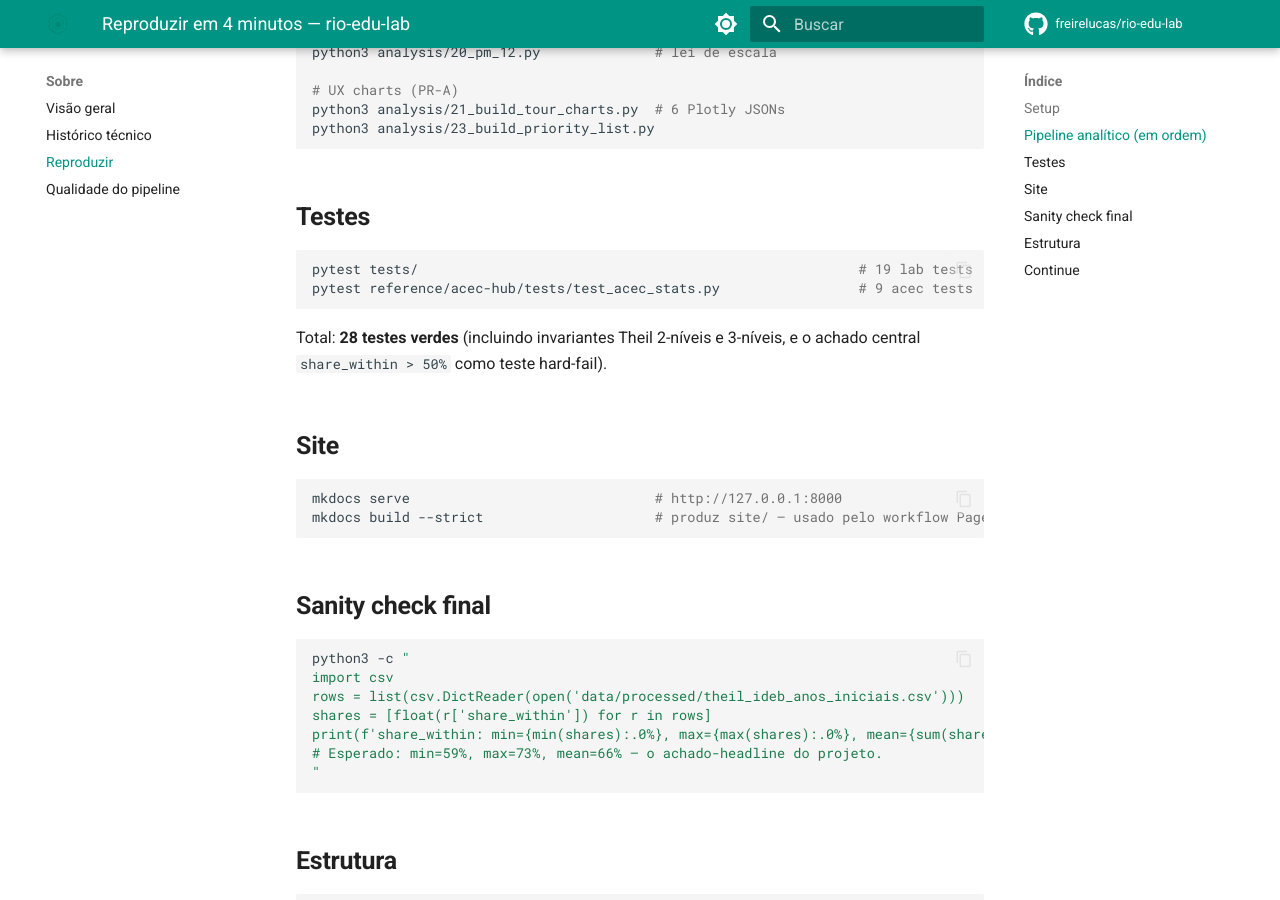
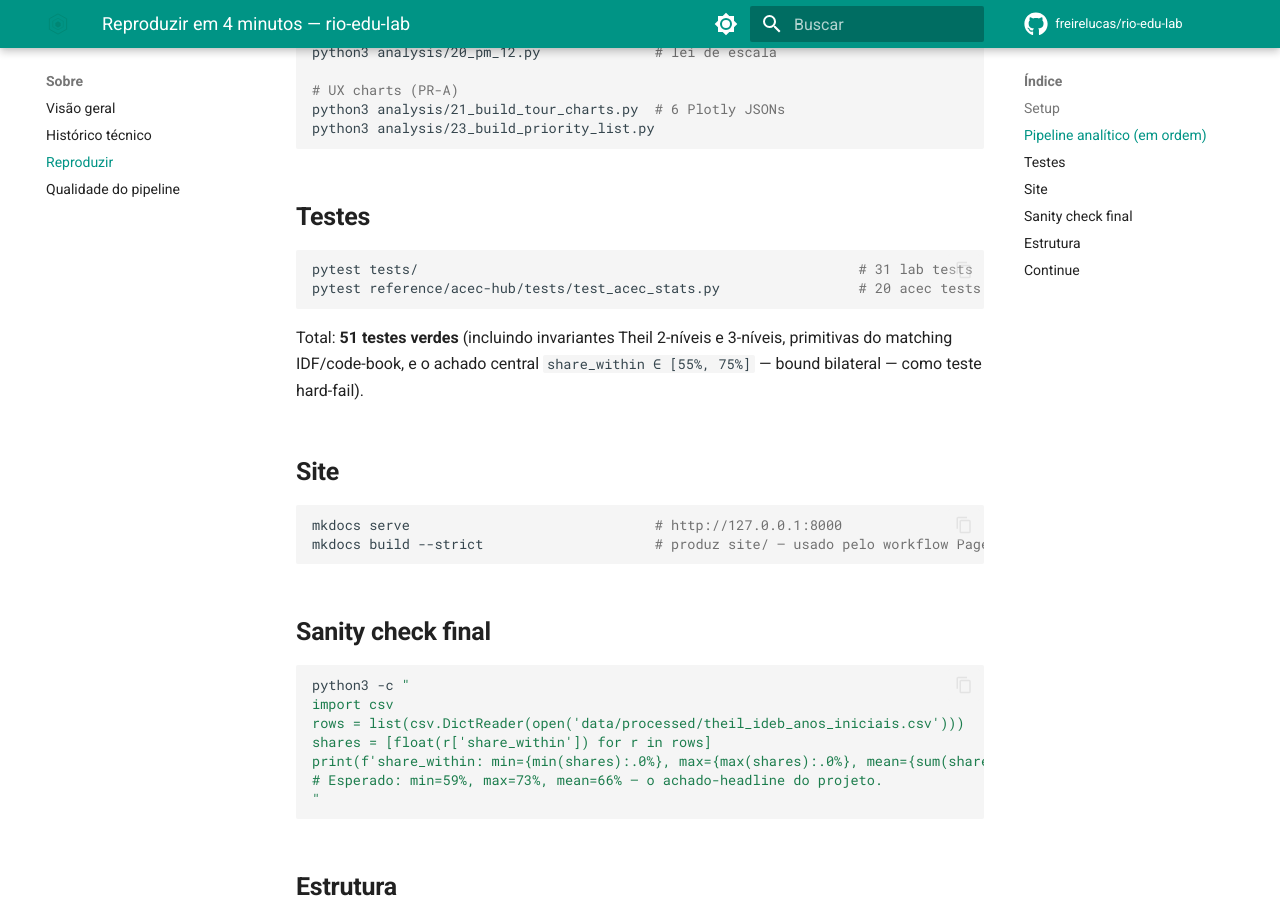
Before and after one commit to freirelucas/rio-edu-lab, an MkDocs documentation site: the page built from docs/reproduzir.md, in a window 1280 px wide and 900 px high, scrolled down 1085 px. Built offline with MkDocs 1.6.1 and Material for MkDocs 9.7.7, drawn with Linux system fonts in a browser that asks for light colours; a script that is not in the unit is left out; comment, search, counter and statistics services are not loaded.

Commit message:
v0.12.1 · honestizar contagem de testes + bound bilateral em share_within
Itens 5+10 do Tier 1 do balanço/roadmap das 15 lentes:

- tests/test_theil.py: share_within agora testado bilateralmente em [55%, 75%]
  (era só > 0.5). Bound buffereia ~3pp dos extremos observados (0.59 mínimo,
  0.73 máximo arredondado de 73.18% de 2013); apertado o suficiente pra falhar
  se cair pra 51%, com folga pra variação ano-a-ano.
- docs/qualidade.md: "26 testes do lab + 20 acec" → "31 testes do lab + 20 acec"
  (v0.12 deixou desatualizado); guarda-corpo agora cita o bound bilateral.
- docs/reproduzir.md: "19 lab / 9 acec / 28 total / > 50%" → "31 / 20 / 51 /
  [55%, 75%]" — alinha com a suíte real e com qualidade.md.

A narrativa em achados.md ("entre 59% e 73%") fica como está — 73.18%
arredonda pra 73%; bound do teste é guarda-corpo com folga, não claim público.

https://claude.ai/code/session_019imnd7nFzZ2jzXTUbuRQZy

````diff
--- a/docs/reproduzir.md
+++ b/docs/reproduzir.md
@@ -59,11 +59,11 @@ python3 analysis/23_build_priority_list.py
 ## Testes
 
 ```bash
-pytest tests/                                                      # 19 lab tests
-pytest reference/acec-hub/tests/test_acec_stats.py                 # 9 acec tests
+pytest tests/                                                      # 31 lab tests
+pytest reference/acec-hub/tests/test_acec_stats.py                 # 20 acec tests
 ```
 
-Total: **28 testes verdes** (incluindo invariantes Theil 2-níveis e 3-níveis, e o achado central `share_within > 50%` como teste hard-fail).
+Total: **51 testes verdes** (incluindo invariantes Theil 2-níveis e 3-níveis, primitivas do matching IDF/code-book, e o achado central `share_within ∈ [55%, 75%]` — bound bilateral — como teste hard-fail).
 
 ## Site
 
````
Also changed, not shown: docs/qualidade.md (+2 -2 lines), 1 other file.
